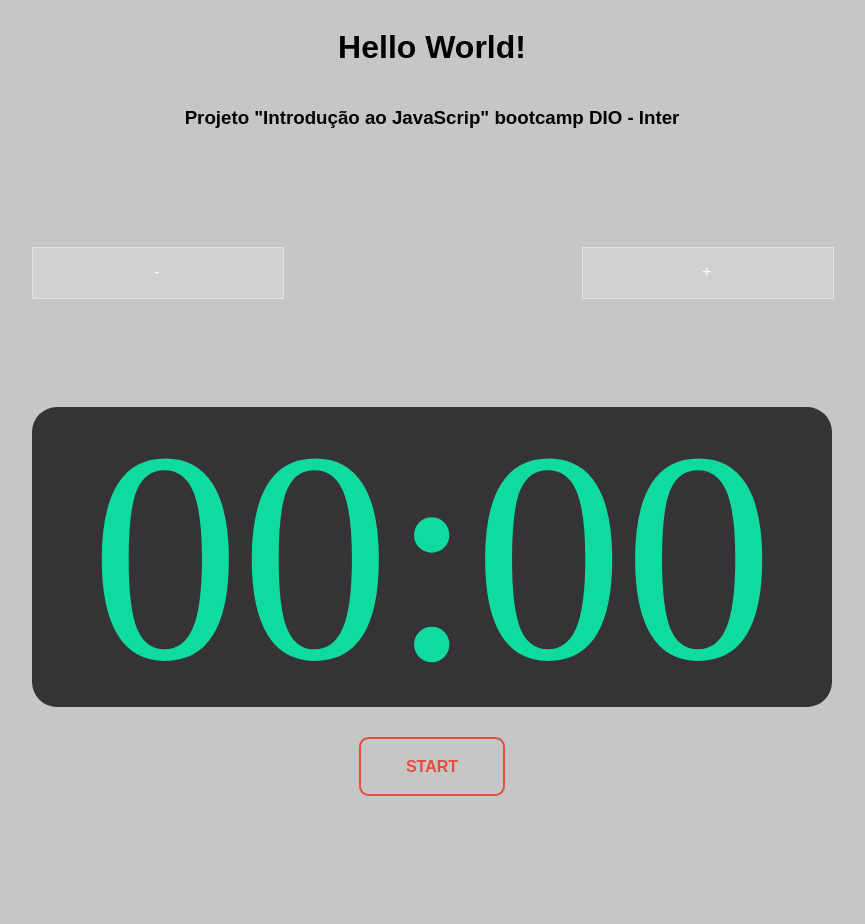
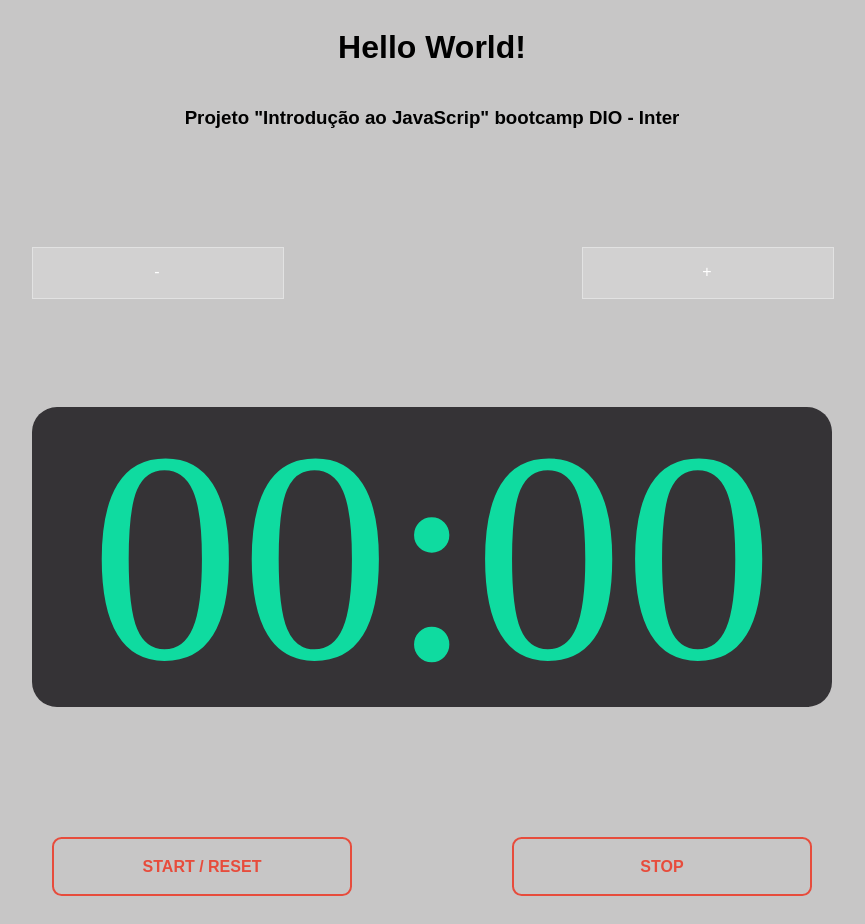
Before and after one commit to dfilastro/DIO-Bootcamp-intro-JS-contador, a plain HTML site: page index.html in a window 1280 px wide. Shown: the whole page, without its empty margins (208-1073 px from the left). Before the commit the page ends 824 px from the top, so only its background shows below. Drawn offline with Linux system fonts and the light colour scheme.

Commit message:
final version without continue button

```diff
--- a/css/style.css
+++ b/css/style.css
@@ -10,6 +10,13 @@ body {
   background-color: rgb(199, 198, 198);
 }
 
+.buttons-start-stop {
+  display: flex;
+  width: 800px;
+  text-align: center;
+  align-items: space-between;
+}
+
 .btn {
   box-sizing: border-box;
   -webkit-appearance: none;
@@ -20,10 +27,10 @@ body {
   border-radius: 0.6em;
   color: #e74c3c;
   cursor: pointer;
-  display: -webkit-box;
-  display: -webkit-flex;
-  display: -ms-flexbox;
-  display: flex;
+  /* display: -webkit-box; */
+  /* display: -webkit-flex; */
+  /* display: -ms-flexbox; */
+  /* display: flex; */
   -webkit-align-self: center;
   -ms-flex-item-align: center;
   align-self: center;
@@ -37,6 +44,7 @@ body {
   text-transform: uppercase;
   font-family: "Montserrat", sans-serif;
   font-weight: 700;
+  width: 300px;
 }
 
 .btn:hover,
@@ -197,10 +205,16 @@ body {
   display: flex;
 }
 
-.buttons {
+.buttons-timer {
   display: flex;
   justify-content: space-between;
   width: 800px;
   margin: 100px;
   align-items: center;
 }
+
+.buttons-start-stop {
+  display: flex;
+  justify-content: space-between;
+  margin-top: 100px;
+}
--- a/index.html
+++ b/index.html
@@ -10,7 +10,7 @@
   <body>
     <h1>Hello World!</h1>
     <h3>Projeto "Introdução ao JavaScrip" bootcamp DIO - Inter</h3>
-    <div class="buttons">
+    <div class="buttons-timer">
       <div class="box-2">
         <div class="btn2 btn-one">
           <span class="subtract">-</span>
@@ -25,8 +25,10 @@
     <div>
       <span id="labelTimer">00:00</span>
     </div>
-    <div>
-      <button class="start-timer btn first">START</button>
+    <div class="buttons-start-stop">
+      <button class="start-timer btn first">START / RESET</button>
+      <button class="pause-timer btn first">STOP</button>
+      <!-- <button class="continue-timer btn first">CONTINUE</button> -->
     </div>
     <script src="./js/script.js"></script>
   </body>
--- a/js/script.js
+++ b/js/script.js
@@ -21,6 +21,8 @@ let plus = document.querySelector(".add");
 let less = document.querySelector(".subtract");
 let currentNumber = document.querySelector("#labelTimer");
 let buttonStart = document.querySelector(".start-timer");
+let buttonPause = document.querySelector(".pause-timer");
+let buttonContinue = document.querySelector(".continue-timer");
 
 plus.addEventListener("click", function () {
   counter++;
@@ -49,8 +51,7 @@ buttonStart.addEventListener("click", function () {
     // When 0 seconds, stop timer and log out user
     if (time === 0) {
       clearInterval(timer);
-      labelWelcome.textContent = `Log in to get started`;
-      containerApp.style.opacity = 0;
+      alert("Time is up!");
     }
     // Decrease is
     time--;
@@ -59,6 +60,17 @@ buttonStart.addEventListener("click", function () {
   // Set time to 5 minutes
   let time = counter * 60;
 
+  buttonPause.addEventListener("click", function () {
+    clearInterval(timer);
+  });
+
+  // BUTTON CONTINUE, STILL NOT WORKING ////////////////////////////////////////////////////////
+  // buttonContinue.addEventListener("click", function () {
+  //   tick();
+  //   const timer = setInterval(tick, 1000);
+  //   return timer;
+  // });
+
   // Call the timer every second
   tick();
   const timer = setInterval(tick, 1000);
```
